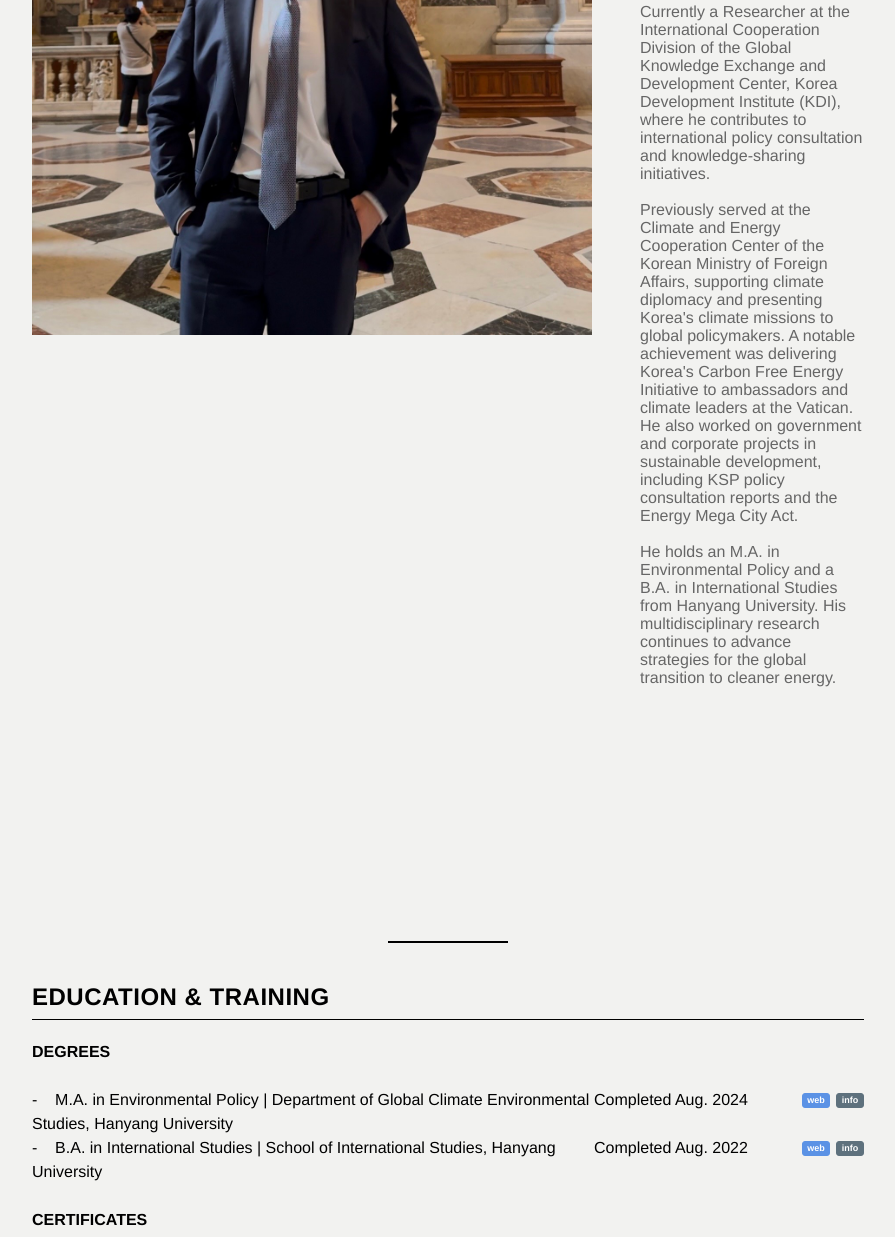
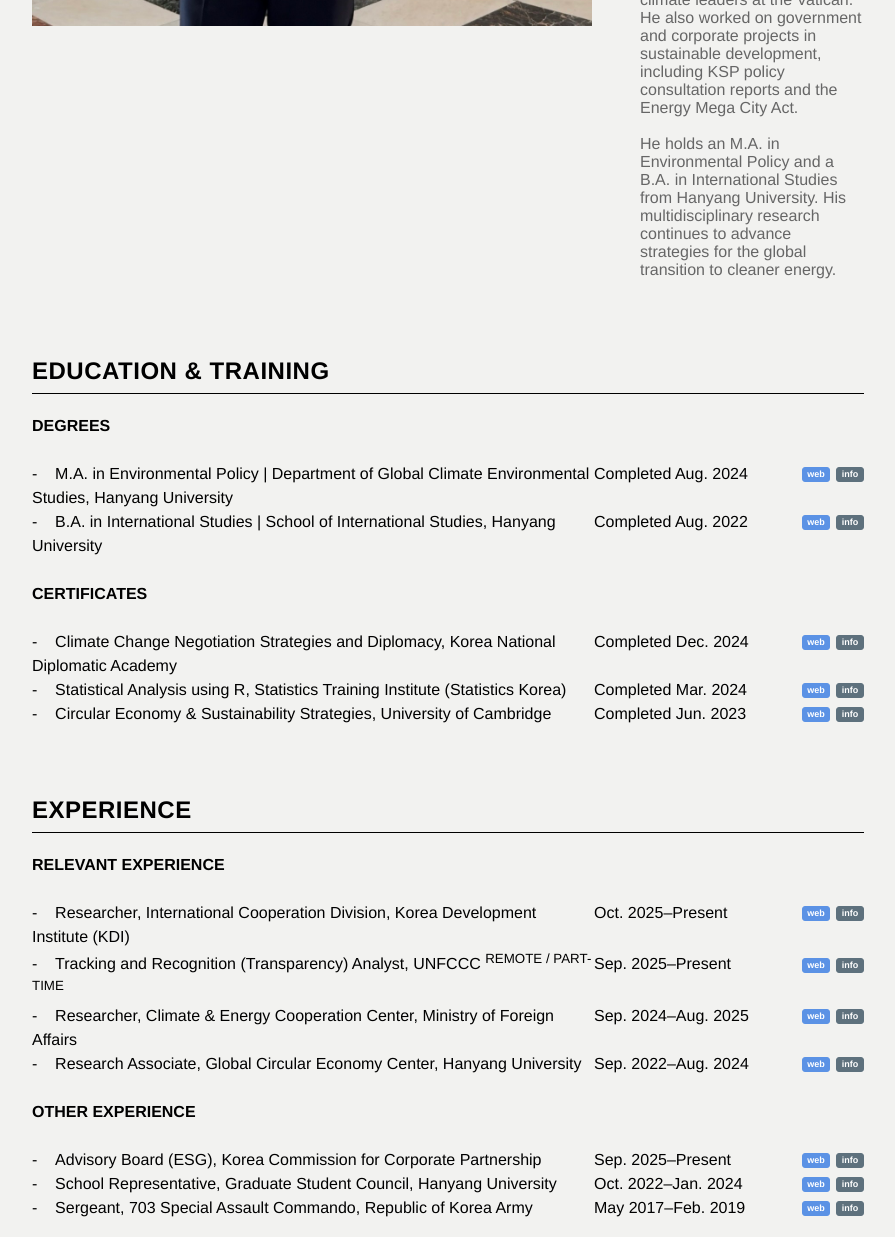
Before and after one commit to donkee96/tongkyu.kim.github.io, a website: page index.html in a window 1280 px wide. Shown: the part 875-2112 px from the top of the page, without its empty margins (192-1087 px from the left). Drawn offline with Linux system fonts and the light colour scheme; a web font is replaced by a local one.

Commit message:
Adjust profile section position and update profile info

```diff
--- a/index.html
+++ b/index.html
@@ -89,10 +89,14 @@
       border-bottom: 2px solid #5e717d;
     }
     .profile-section {
+      min-height: calc(100vh - 70px); /* 70px is approx navbar height, adjust if needed */
       display: flex;
-      align-items: center;
+      align-items: center; /* Center vertically */
+      justify-content: center;
       gap: 48px;
-      margin-bottom: 56px;
+      margin-bottom: 0;
+      padding-top: 0;
+      transform: translateY(-40px); /* Move 40px up from center */
     }
     .profile-photo {
       width: 560px;
@@ -309,6 +313,7 @@
         padding-left: 6vw;
       }
       .profile-section {
+        min-height: calc(100vh - 56px); /* adjust for mobile navbar height */
         flex-direction: column;
         align-items: flex-start;
         gap: 18px;
@@ -333,7 +338,6 @@
       </ul>
     </div>
   </nav>
-  <div style="height: 170px;"></div>
   <div class="container">
     <section id="profile" class="profile-section">
       <img src="src/images/profile.JPG" alt="Profile Photo" class="profile-photo">
@@ -365,9 +369,6 @@
           Interdisciplinary climate researcher specializing in climate governance and environmental behavior, with expertise in the integrity and implementation of Article 6 mechanisms, decision-making in carbon markets, and behavioral responses to transboundary mitigation policies. Demonstrated record of high-impact research and policy analysis across academic, governmental, and multilateral settings.
         </p>
         <p class="profile-description" style="margin-bottom: 18px; font-size: 1rem;">
-          Currently a Researcher at the International Cooperation Division of the Global Knowledge Exchange and Development Center, Korea Development Institute (KDI), where he contributes to international policy consultation and knowledge-sharing initiatives.
-        </p>
-        <p class="profile-description" style="margin-bottom: 18px; font-size: 1rem;">
           Previously served at the Climate and Energy Cooperation Center of the Korean Ministry of Foreign Affairs, supporting climate diplomacy and presenting Korea's climate missions to global policymakers. A notable achievement was delivering Korea's Carbon Free Energy Initiative to ambassadors and climate leaders at the Vatican. He also worked on government and corporate projects in sustainable development, including KSP policy consultation reports and the Energy Mega City Act.
         </p>
         <p class="profile-description" style="margin-bottom: 18px; font-size: 1rem;">
@@ -375,10 +376,6 @@
         </p>
       </div>
     </section>
-    <div style="height: 180px;"></div>
-    <div style="display: flex; justify-content: center; margin-bottom: 40px;">
-      <hr style="border: none; border-top: 2px solid var(--text); width: 120px; margin: 0;">
-    </div>
     <section id="education">
       <h2>EDUCATION & TRAINING</h2>
       <ul class="positions-list">
```
